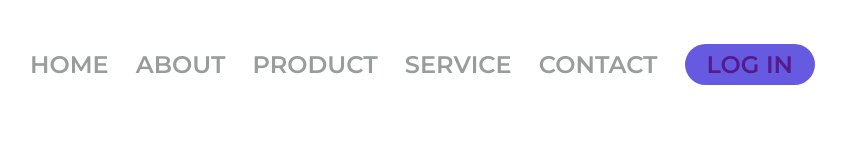
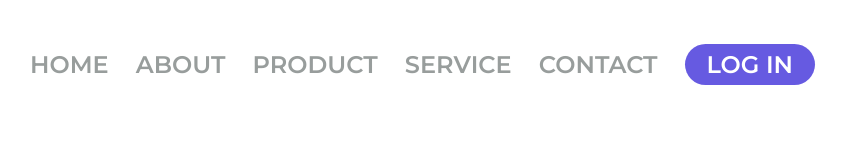
Before and after one commit to igorsctt/We-Care, a plain HTML site: page index.html in a window 1280 px wide. Shown: the top 160 px of the page, without its empty margins (46-892 px from the left). Drawn offline with Linux system fonts and the light colour scheme.

Commit message:
Adicionado nova class

```diff
--- a/index.html
+++ b/index.html
@@ -17,7 +17,7 @@
         <a class="link-header" href="">PRODUCT</a>
         <a class="link-header" href="">SERVICE</a>
         <a class="link-header" href="">CONTACT</a>
-        <button class="button-header"><a href="">LOG IN</a></button>
+        <button class="button-header"> <a class="button-in" href="">LOG IN</a></button>
     </header>
 
     <main>
--- a/styles.css
+++ b/styles.css
@@ -27,6 +27,9 @@ header {
     font-weight: 600;
     font-size: 24px;
     line-height: 29px;
+}
+
+.button-in {
     color: #ffffff;
 }
 
```
